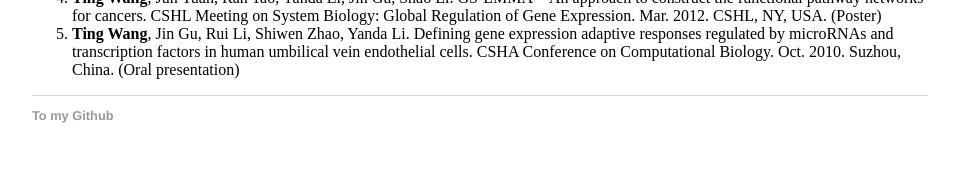
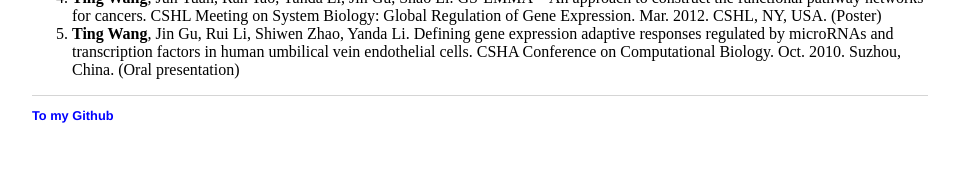
Before and after one commit to wt2015-github/wt2015-github.github.io, a Jekyll site: the page built from index.html, in a window 1280 px wide. Shown: the part 1852-2032 px from the top of the page, without its empty margins (160-1119 px from the left). Built offline with Jekyll 4.4.1, drawn with Linux system fonts in a browser that asks for light colours.

Commit message:
Update default.html

```diff
--- a/_layouts/default.html
+++ b/_layouts/default.html
@@ -25,7 +25,7 @@
 		</div><!-- /.container -->
 		<footer>
     		<ul>
-        		<li><a href="https://github.com/wt2015-github">To my Github</a></li>
+        		<li><strong><a href="https://github.com/wt2015-github" style="color:blue">To my Github</a></strong></li>
 			</ul>
 		</footer>
 	</body>
```
